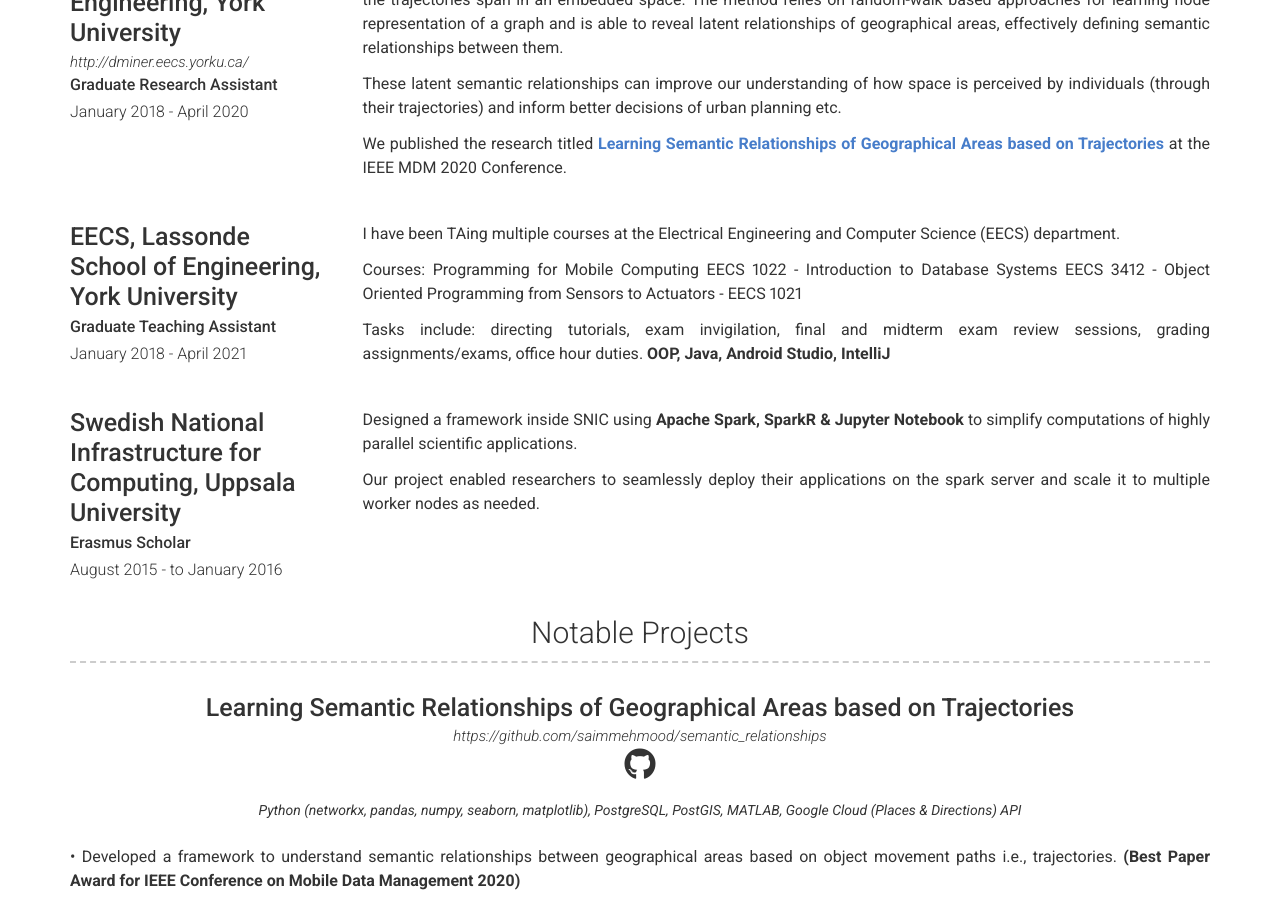
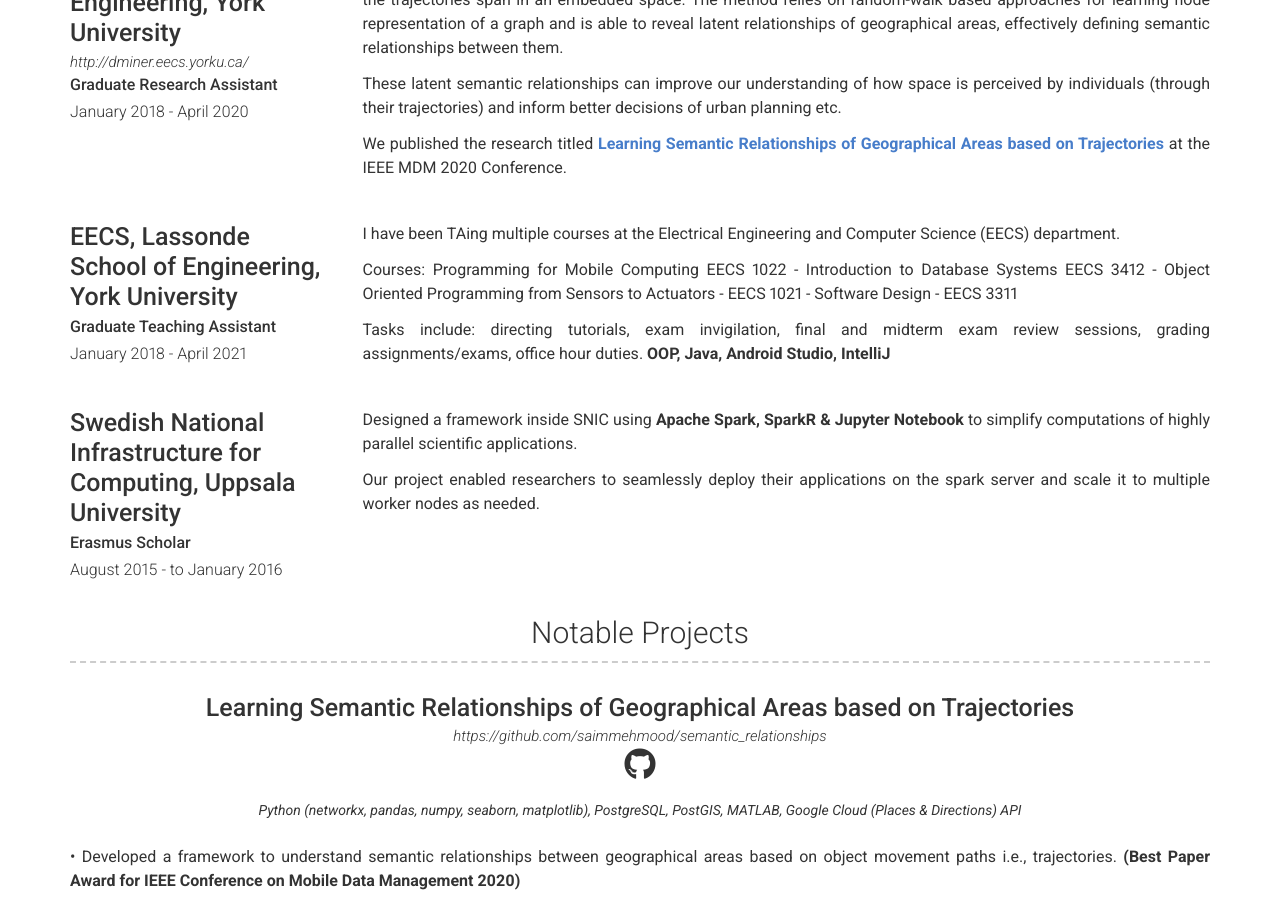
Before and after one commit to saimmehmood/saimmehmood.github.io, a Jekyll site: the page built from index.md, in a window 1280 px wide and 900 px high, scrolled down 866 px. Built offline with Jekyll 4.4.1, drawn with Linux system fonts in a browser that asks for light colours; nearby versions of some CDN libraries.

Commit message:
4/13/2021 12:53 AM

```diff
--- a/_data/experience.yml
+++ b/_data/experience.yml
@@ -29,7 +29,7 @@
     I have been TAing multiple courses at the Electrical Engineering and Computer Science (EECS) department.
 
     Courses:
-    Programming for Mobile Computing EECS 1022 - Introduction to Database Systems EECS 3412 - Object Oriented Programming from Sensors to Actuators - EECS 1021
+    Programming for Mobile Computing EECS 1022 - Introduction to Database Systems EECS 3412 - Object Oriented Programming from Sensors to Actuators - EECS 1021 - Software Design - EECS 3311
 
     Tasks include: directing tutorials, exam invigilation, final and midterm exam review sessions, grading assignments/exams, office hour duties. **OOP, Java, Android Studio, IntelliJ**
 
```
